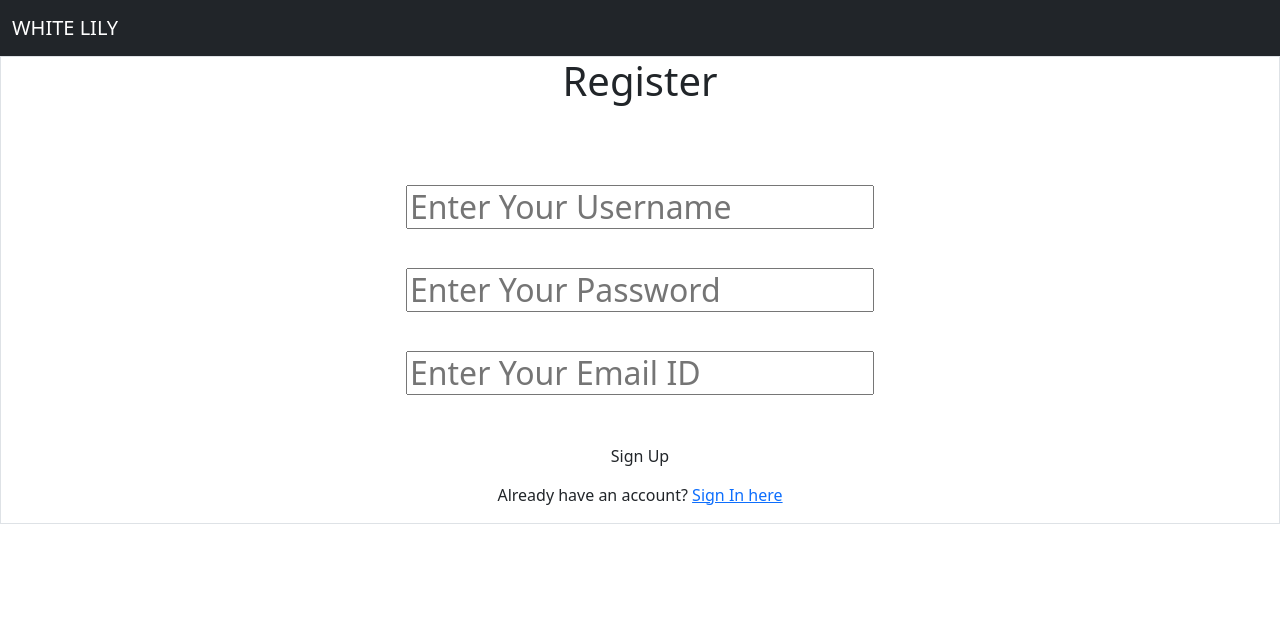
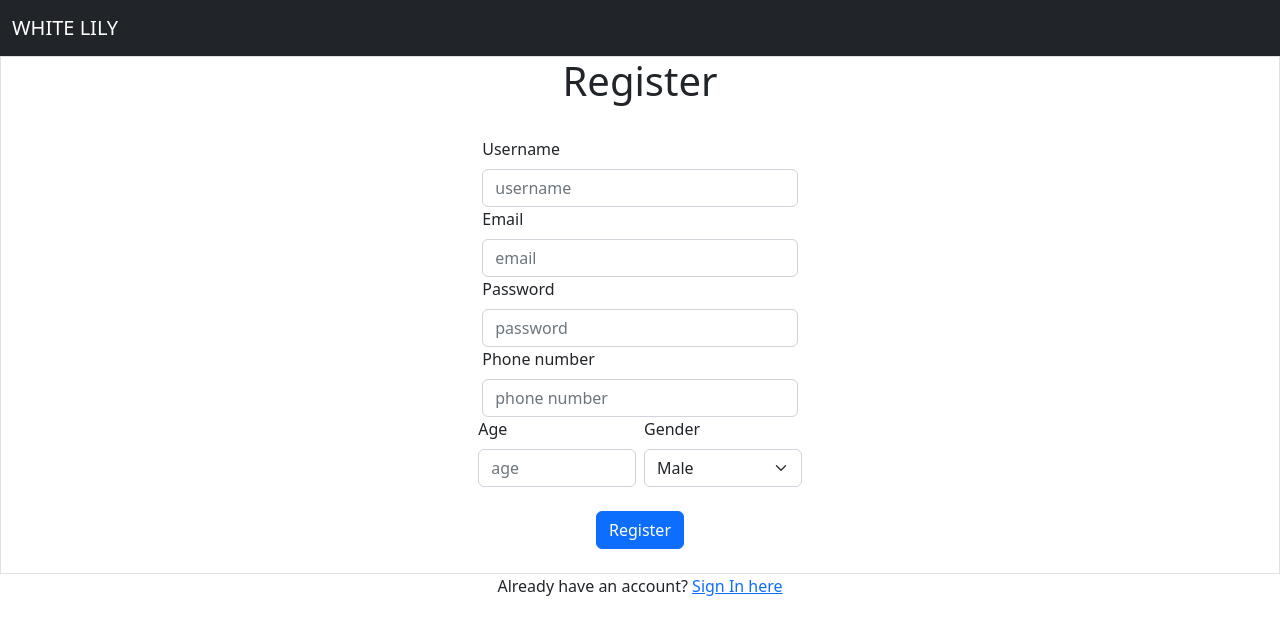
Before and after one commit to abhijithk666/flask_task, a Flask app: page /register in a window 1280 px wide. Shown: the top 635 px of the page. Run offline with Flask 2, Linux system fonts and the light colour scheme; some libraries are stand-ins or nearby versions.

Commit message:
modified login and register page

```diff
--- a/app.py
+++ b/app.py
@@ -37,7 +37,7 @@ def login():
         username = request.form['username']
         password = request.form['password']
         cursor = mysql.connection.cursor(MySQLdb.cursors.DictCursor)
-        cursor.execute('SELECT * FROM accounts WHERE username = % s AND password = % s', (username, password, ))
+        cursor.execute('SELECT * FROM login WHERE username = % s AND password = % s', (username, password, ))
         account = cursor.fetchone()
         if account:
             session['loggedin'] = True
@@ -61,10 +61,15 @@ def register():
     msg = ''
     if request.method == 'POST' and 'username' in request.form and 'password' in request.form and 'email' in request.form :
         username = request.form['username']
+        email = request.form['email']
         password = request.form['password']
-        email = request.form['email']
+        phone = request.form['phone']
+        age = request.form['age']
+        gender = request.form['gender']
+
+
         cursor = mysql.connection.cursor(MySQLdb.cursors.DictCursor)
-        cursor.execute('SELECT * FROM accounts WHERE username = % s', (username, ))
+        cursor.execute('SELECT * FROM login WHERE username = % s', (username, ))
         account = cursor.fetchone()
         if account:
             msg = 'Account already exists !'
@@ -75,7 +80,8 @@ def register():
         elif not username or not password or not email:
             msg = 'Please fill out the form !'
         else:
-            cursor.execute('INSERT INTO accounts VALUES (NULL, % s, % s, % s)', (username, password, email, ))
+            cursor.execute('INSERT INTO login(username,password,email) VALUES ( % s, % s, % s)', (username, password, email, ))
+            cursor.execute('INSERT INTO user(name,email,phone,age,gender) VALUES ( % s, % s, % s, % s, % s)', (username, email, phone, age, gender))
             mysql.connection.commit()
             msg = 'You have successfully registered !'
     elif request.method == 'POST':
--- a/templates/dashboard.html
+++ b/templates/dashboard.html
@@ -5,7 +5,8 @@
 {% endblock %}
 
 {% block body %}
-<div class="content">
+<div class="container">
+    <div class="msg">{{ msg }}</div>
     <h1>Welcome to Dashboard !</h1>
     <a href="{{url_for('login')}}">Logout</a>
 </div>
--- a/templates/register.html
+++ b/templates/register.html
@@ -9,16 +9,54 @@
     <div align="center" class="border">
        <div class="header">
           <h1 class="word">Register</h1>
-       </div></br></br></br>
-      <h2 class="word">
-          <form action="{{ url_for('register') }}" method="post">
-            <div class="msg">{{ msg }}</div>
-              <input id="username" name="username" type="text" placeholder="Enter Your Username" class="textbox"/></br></br>
-              <input id="password" name="password" type="password" placeholder="Enter Your Password" class="textbox"/></br></br>
-              <input id="email" name="email" type="text" placeholder="Enter Your Email ID" class="textbox"/></br></br>
-              <input type="submit" class="btn" value="Sign Up"></br>
-          </form>
-      </h2>
+       </div>
+
+        <div class="row g-3 justify-content-center ">
+            <div class="col-md-6">
+                <div>{{ msg }}</div>
+                <br/>
+                <form class="" action="{{ url_for('register') }}" method="POST">
+                    <div class="col-6 text-start">
+                        <label for="inputAddress" class="form-label  ">Username</label>
+                        <input type="text" class="form-control" id="inputAddress" placeholder="username" name="username">
+                    </div>
+                    <div class="col-md-6 text-start">
+                    <label for="inputEmail4" class="form-label ">Email</label>
+                    <input type="email" class="form-control" id="inputEmail4" name="email" placeholder="email">
+                    </div>
+                    <div class="col-md-6 text-start">
+                    <label for="inputPassword4" class="form-label ">Password</label>
+                    <input type="password" class="form-control" id="inputPassword4" name="password" placeholder="password">
+                    </div>
+
+                    <div class="col-6 text-start">
+                    <label for="inputAddress2" class="form-label ">Phone number</label>
+                    <input type="text" class="form-control" id="inputAddress2" placeholder="phone number" name="phone">
+                    </div>
+                    <div class="d-flex justify-content-center mb-4" >
+                        <div class="col-md-3 me-2 text-start">
+                            <label for="inputState" class="form-label ">Age</label>
+                            <input type="text" class="form-control" id="inputCity" name="age" placeholder="age">
+
+                        </div>
+                        <div class="col-md-3 text-start">
+                        <label for="inputState" class="form-label ">Gender</label>
+                        <select id="inputState" class="form-select" name="gender">
+                            <option value="male">Male</option>
+                            <option value="female">Female</option>
+                            <option value="other">Other</option>
+                        </select>
+                        </div>
+                    </div>
+
+                    <div class="col-12 mb-4">
+                    <button type="submit" class="btn btn-primary">Register</button>
+                    </div>
+                </form>
+            </div>
+        </div>
+    </div>
+    <div>
       <p class="bottom">Already have an account?  <a class="bottom" href="{{url_for('login')}}"> Sign In here</a></p>
     </div>
 </div>
```
Also changed, not shown: templates/login.html (+22 -13 lines).
